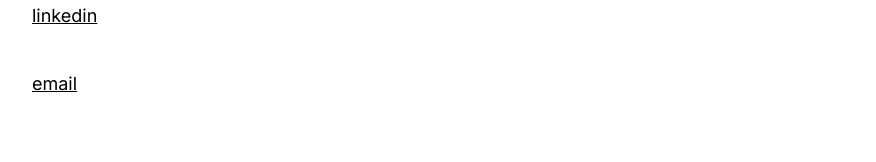
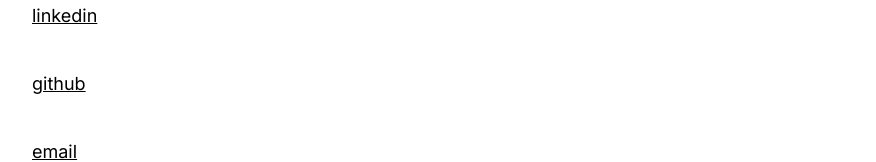
Before and after one commit to zekekim/zekekim.github.io, a Next.js app: page / in a window 1280 px wide. Shown: the part 554-716 px from the top of the page, without its empty margins (64-940 px from the left). Built offline with nearby package versions, Linux system fonts and the light colour scheme.

Commit message:
push to github pages pt4?

```diff
--- a/app/page.tsx
+++ b/app/page.tsx
@@ -47,6 +47,7 @@
 						</Link>
 						.
 					</p>
+
 					<Link
 						href="/Ezekiel_Kim_Resume.pdf"
 						className="text-lg underline hover:font-bold"
@@ -59,6 +60,13 @@
 					>
 						linkedin
 					</Link>
+          <Link
+						href="https://github.com/zekekim"
+						className="text-lg underline hover:font-bold"
+					>
+						github
+					</Link>
+
 					<Link
 						href="mailto:zekekim@ucla.edu"
 						className="text-lg underline hover:font-bold"
```
